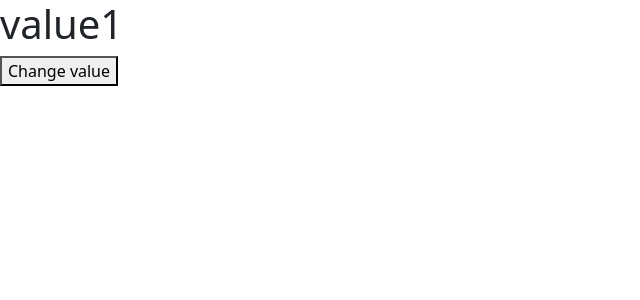
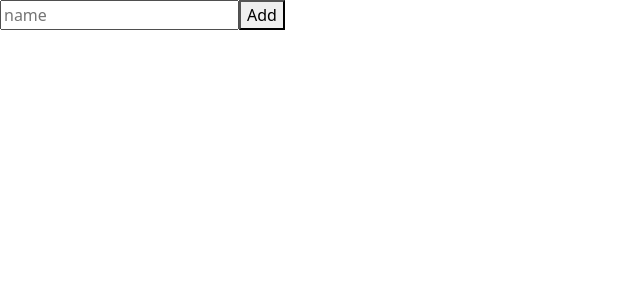
Before and after one commit to vinothsmart/react-ecommerce, a React (Vite) app: page / in a window 1280 px wide. Shown: the top 300 px of the page, without its empty margins (0-640 px from the left). Built offline with nearby package versions, Linux system fonts and the light colour scheme.

Commit message:
Refactor App component to use useState hook for names state and implement adding items to a list

```diff
--- a/src/App.jsx
+++ b/src/App.jsx
@@ -1,25 +1,23 @@
 import { useCallback, useState } from "react";
+import Item from "./Item";
 
 const App = () => {
-  const [names, setNames] = useState({
-    key1: "value1",
-    key2: "value2",
-    key3: "value3",
-  });
+  const [list, setList] = useState([]);
+  const [item, setItem] = useState("");
 
-  const handleChange = useCallback(() => {
-    setNames((prevNames) => {
-      return {
-        ...prevNames,
-        key1: "new value",
-      };
-    });
+  const handleChange = useCallback((e) => {
+    setItem(e.target.value);
   }, []);
+
+  const handleClick = useCallback(() => {
+    setList((prev) => [...prev, item]);
+  }, [item]);
 
   return (
     <>
-      <h1>{names.key1}</h1>
-      <button onClick={handleChange}>Change value</button>
+      <input type="text" placeholder="name" onChange={handleChange} />
+      <button onClick={handleClick}>Add</button>
+      <Item list={list} />
     </>
   );
 };
--- /dev/null
+++ b/src/Item.jsx
@@ -0,0 +1,11 @@
+const Item = ({ list }) => {
+  return (
+    <>
+      {list.map((o, i) => (
+        <p key={i}>{o}</p>
+      ))}
+    </>
+  );
+};
+
+export default Item;
```
